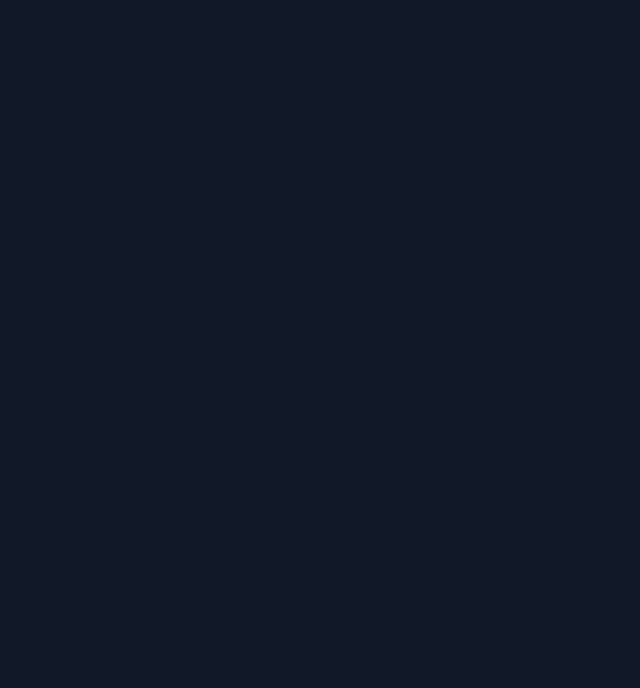
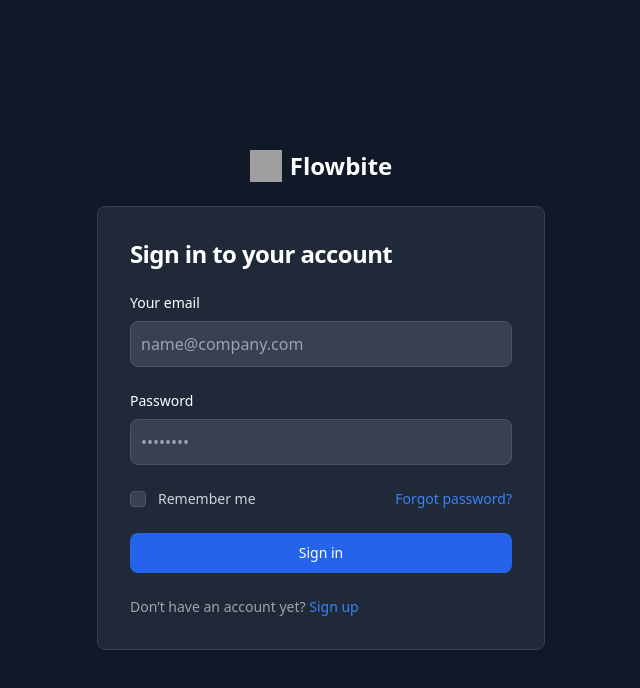
Before and after one commit to avyronai/nx-ui-avyron, an Angular app: page /login in a window 1280 px wide. Shown: the top 688 px of the page, without its empty margins (319-959 px from the left). Built offline with nearby package versions, Linux system fonts and the light colour scheme; grey boxes are pictures that could not be loaded.

Commit message:
Adiciona animações de transição para rotas e atualiza a estrutura do HTML nas páginas de erro e login. Refatora as rotas para simplificar a configuração e melhora o estilo com novas classes SCSS.

```diff
--- a/src/app/app.html
+++ b/src/app/app.html
@@ -1,3 +1,5 @@
 <div class="min-h-screen bg-white dark:bg-gray-900 text-gray-900 dark:text-white">
-  <router-outlet />
+  <div class="route-container">
+    <router-outlet></router-outlet>
+  </div>
 </div>
--- a/src/app/app.scss
+++ b/src/app/app.scss
@@ -0,0 +1,47 @@
+/* Route animations */
+.route-container {
+  position: relative;
+  width: 100%;
+}
+
+.route-enter {
+  opacity: 0;
+  animation: fadeIn 700ms ease-in-out forwards;
+}
+
+.route-leave {
+  opacity: 1;
+  animation: fadeOut 700ms ease-in-out forwards;
+}
+
+@keyframes fadeIn {
+  from {
+    opacity: 0;
+  }
+  to {
+    opacity: 1;
+  }
+}
+
+@keyframes fadeOut {
+  from {
+    opacity: 1;
+  }
+  to {
+    opacity: 0;
+  }
+}
+
+/* App fade in */
+.app-fade-out {
+  animation: appFadeOut 1s ease-in-out forwards;
+}
+
+@keyframes appFadeOut {
+  from {
+    opacity: 1;
+  }
+  to {
+    opacity: 0;
+  }
+}
--- a/src/app/app.ts
+++ b/src/app/app.ts
@@ -24,4 +24,5 @@
       flowbite.initFlowbite();
     });
   }
+
 }
--- a/src/app/error/error.component.html
+++ b/src/app/error/error.component.html
@@ -1 +1,22 @@
-<p>error works!</p>,
+<section class="bg-white dark:bg-gray-900">
+  <div class="py-8 px-4 mx-auto max-w-screen-xl lg:py-16 lg:px-6">
+    <div class="mx-auto max-w-screen-sm text-center">
+      <h1
+        class="mb-4 text-7xl tracking-tight font-extrabold lg:text-9xl text-primary-600 dark:text-primary-500"
+      >
+        404
+      </h1>
+      <p class="mb-4 text-3xl tracking-tight font-bold text-gray-900 md:text-4xl dark:text-white">
+        Something's missing.
+      </p>
+      <p class="mb-4 text-lg font-light text-gray-500 dark:text-gray-400">
+        Sorry, we can't find that page. You'll find lots to explore on the home page.
+      </p>
+      <a
+        href="#"
+        class="inline-flex text-white bg-primary-600 hover:bg-primary-800 focus:ring-4 focus:outline-none focus:ring-primary-300 font-medium rounded-lg text-sm px-5 py-2.5 text-center dark:focus:ring-primary-900 my-4"
+        >Back to Homepage</a
+      >
+    </div>
+  </div>
+</section>
--- a/src/app/login/login.component.html
+++ b/src/app/login/login.component.html
@@ -1 +1,86 @@
-<p>login works!</p>,
+<section class="bg-gray-50 dark:bg-gray-900">
+  <div class="flex flex-col items-center justify-center px-6 py-8 mx-auto md:h-screen lg:py-0">
+    <a href="#" class="flex items-center mb-6 text-2xl font-semibold text-gray-900 dark:text-white">
+      <img
+        class="w-8 h-8 mr-2"
+        src="https://flowbite.s3.amazonaws.com/blocks/marketing-ui/logo.svg"
+        alt="logo"
+      />
+      Flowbite
+    </a>
+    <div
+      class="w-full bg-white rounded-lg shadow dark:border md:mt-0 sm:max-w-md xl:p-0 dark:bg-gray-800 dark:border-gray-700"
+    >
+      <div class="p-6 space-y-4 md:space-y-6 sm:p-8">
+        <h1
+          class="text-xl font-bold leading-tight tracking-tight text-gray-900 md:text-2xl dark:text-white"
+        >
+          Sign in to your account
+        </h1>
+        <form class="space-y-4 md:space-y-6" action="#">
+          <div>
+            <label for="email" class="block mb-2 text-sm font-medium text-gray-900 dark:text-white"
+              >Your email</label
+            >
+            <input
+              type="email"
+              name="email"
+              id="email"
+              class="bg-gray-50 border border-gray-300 text-gray-900 rounded-lg focus:ring-primary-600 focus:border-primary-600 block w-full p-2.5 dark:bg-gray-700 dark:border-gray-600 dark:placeholder-gray-400 dark:text-white dark:focus:ring-blue-500 dark:focus:border-blue-500"
+              placeholder="name@company.com"
+              required=""
+            />
+          </div>
+          <div>
+            <label
+              for="password"
+              class="block mb-2 text-sm font-medium text-gray-900 dark:text-white"
+              >Password</label
+            >
+            <input
+              type="password"
+              name="password"
+              id="password"
+              placeholder="••••••••"
+              class="bg-gray-50 border border-gray-300 text-gray-900 rounded-lg focus:ring-primary-600 focus:border-primary-600 block w-full p-2.5 dark:bg-gray-700 dark:border-gray-600 dark:placeholder-gray-400 dark:text-white dark:focus:ring-blue-500 dark:focus:border-blue-500"
+              required=""
+            />
+          </div>
+          <div class="flex items-center justify-between">
+            <div class="flex items-start">
+              <div class="flex items-center h-5">
+                <input
+                  id="remember"
+                  aria-describedby="remember"
+                  type="checkbox"
+                  class="w-4 h-4 border border-gray-300 rounded bg-gray-50 focus:ring-3 focus:ring-primary-300 dark:bg-gray-700 dark:border-gray-600 dark:focus:ring-primary-600 dark:ring-offset-gray-800"
+                  required=""
+                />
+              </div>
+              <div class="ml-3 text-sm">
+                <label for="remember" class="text-gray-500 dark:text-gray-300">Remember me</label>
+              </div>
+            </div>
+            <a
+              href="#"
+              class="text-sm font-medium text-primary-600 hover:underline dark:text-primary-500"
+              >Forgot password?</a
+            >
+          </div>
+          <button
+            type="submit"
+            class="w-full text-white bg-primary-600 hover:bg-primary-700 focus:ring-4 focus:outline-none focus:ring-primary-300 font-medium rounded-lg text-sm px-5 py-2.5 text-center dark:bg-primary-600 dark:hover:bg-primary-700 dark:focus:ring-primary-800"
+          >
+            Sign in
+          </button>
+          <p class="text-sm font-light text-gray-500 dark:text-gray-400">
+            Don’t have an account yet?
+            <a href="#" class="font-medium text-primary-600 hover:underline dark:text-primary-500"
+              >Sign up</a
+            >
+          </p>
+        </form>
+      </div>
+    </div>
+  </div>
+</section>
--- a/src/app/routes/error.routes.ts
+++ b/src/app/routes/error.routes.ts
@@ -2,7 +2,7 @@
 
 export const errorRoutes: Routes = [
   {
-    path: 'error',
+    path: '',
     loadComponent: () => import('../error/error.component').then((m) => m.ErrorComponent),
   },
 ];
--- a/src/app/routes/login.routes.ts
+++ b/src/app/routes/login.routes.ts
@@ -2,8 +2,7 @@
 
 export const loginRoutes: Routes = [
   {
-    path: 'login',
-    loadComponent: () =>
-      import('../login/login.component').then((m) => m.LoginComponent),
+    path: '',
+    loadComponent: () => import('../login/login.component').then((m) => m.LoginComponent),
   },
 ];
--- a/src/app/routes/site.routes.ts
+++ b/src/app/routes/site.routes.ts
@@ -1,9 +1,9 @@
 import { Routes } from '@angular/router';
+import { LandingPageComponent } from '../site/landing-page/landing-page.component';
 
 export const siteRoutes: Routes = [
   {
     path: '',
-    loadComponent: () =>
-      import('../site/landing-page/landing-page.component').then((m) => m.LandingPageComponent),
+    component: LandingPageComponent,
   },
 ];
```
Also changed, not shown: src/app/app.routes.ts (+3 -6 lines).
